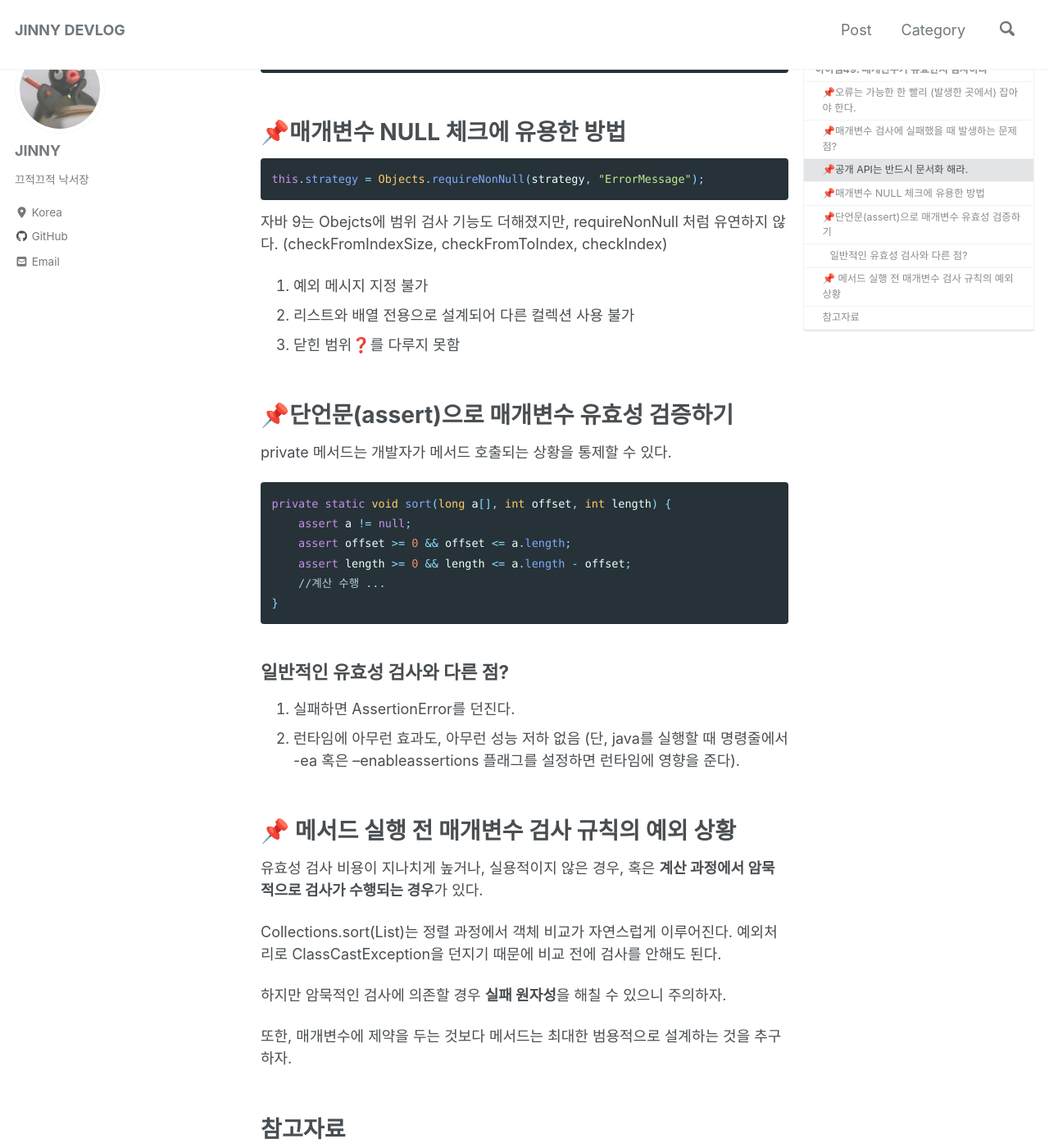
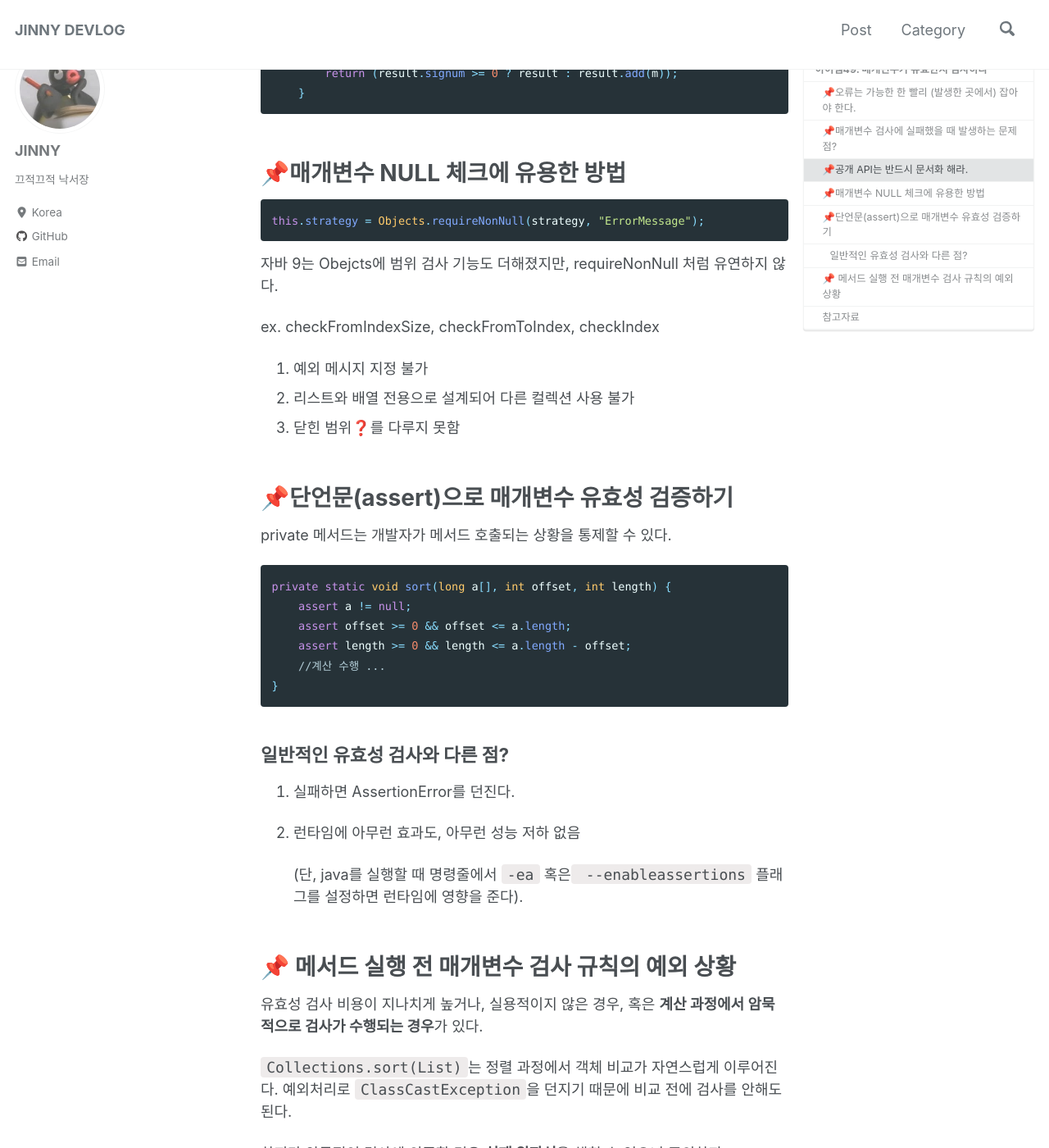
Before and after one commit to jinn-dev/jinn-dev.github.io, a Jekyll site: the page built from _posts/Java/2021-04-20-effective-java-item-49.md, in a window 1280 px wide and 1400 px high, scrolled down 1653 px. Shown: the whole window at 82% size. Built offline with Jekyll 4.4.1, drawn with Linux system fonts in a browser that asks for light colours; cached includes are drawn as plain includes; nearby versions of some CDN libraries; comment, search, counter and statistics services are not loaded; some of the changed text lies outside the part shown.

````diff
--- a/_posts/Java/2021-04-20-effective-java-item-49.md
+++ b/_posts/Java/2021-04-20-effective-java-item-49.md
@@ -30,6 +30,7 @@ comments: true
 ### 📌공개 API는 반드시 문서화 해라.
 
 `public`과 `protected`는 매개변수의 제약, 매개변수 값이 잘못되었을 때 던지는 예외를 문서화 해야 한다.
+
 → `@thorws` 자바독 태그 사용(아이템 74)
 
 - IllegalArgumentException
@@ -70,7 +71,8 @@ this.strategy = Objects.requireNonNull(strategy, "ErrorMessage");
 ```
 
 자바 9는 Obejcts에 범위 검사 기능도 더해졌지만, requireNonNull 처럼 유연하지 않다.
-(checkFromIndexSize, checkFromToIndex, checkIndex)
+
+ex. checkFromIndexSize, checkFromToIndex, checkIndex
 
 1. 예외 메시지 지정 불가
 2. 리스트와 배열 전용으로 설계되어 다른 컬렉션 사용 불가
@@ -95,8 +97,10 @@ private static void sort(long a[], int offset, int length) {
 #### 일반적인 유효성 검사와 다른 점?
 
 1. 실패하면 AssertionError를 던진다.
+
 2. 런타임에 아무런 효과도, 아무런 성능 저하 없음
-   (단, java를 실행할 때 명령줄에서 -ea 혹은 --enableassertions 플래그를 설정하면 런타임에 영향을 준다).
+
+   (단, java를 실행할 때 명령줄에서 `-ea` 혹은` --enableassertions` 플래그를 설정하면 런타임에 영향을 준다).
 
 
 
@@ -105,8 +109,8 @@ private static void sort(long a[], int offset, int length) {
 유효성 검사 비용이 지나치게 높거나, 실용적이지 않은 경우,
 혹은 **계산 과정에서 암묵적으로 검사가 수행되는 경우**가 있다.
 
-Collections.sort(List)는 정렬 과정에서 객체 비교가 자연스럽게 이루어진다.
-예외처리로 ClassCastException을 던지기 때문에 비교 전에 검사를 안해도 된다.
+`Collections.sort(List)`는 정렬 과정에서 객체 비교가 자연스럽게 이루어진다.
+예외처리로 `ClassCastException`을 던지기 때문에 비교 전에 검사를 안해도 된다.
 
 하지만 암묵적인 검사에 의존할 경우 **실패 원자성**을 해칠 수 있으니 주의하자.
 
````
Also changed, not shown: _posts/Java/2021-04-21-effective-java-item-51.md (+5 -2 lines), _posts/Java/2021-04-21-effective-java-item-52.md (+11 -4 lines).
